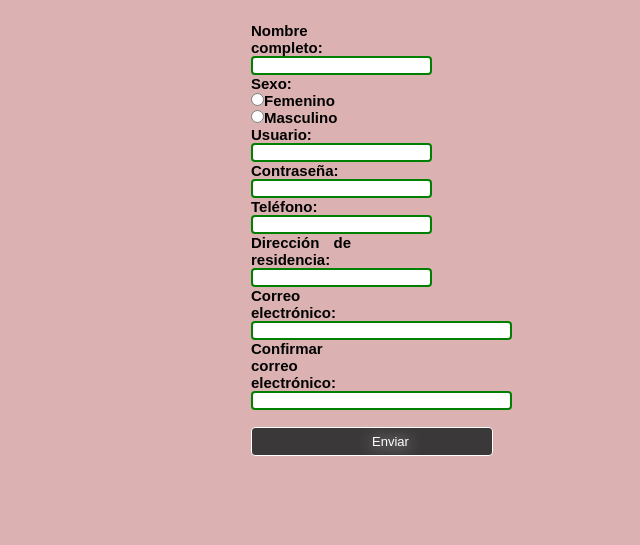
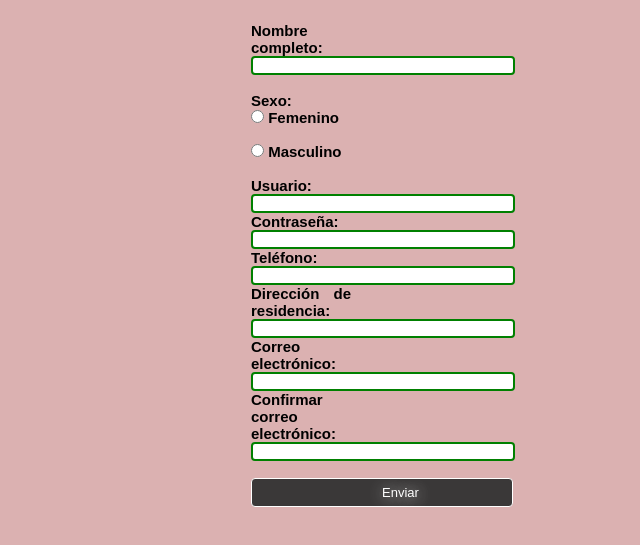
Before and after one commit to Grupo2Ciclo3MisionTic/ProyectoCiclo3MisionTic, a plain HTML site: page registro.html in a window 1280 px wide. Shown: the part 65-610 px from the top of the page, without its empty margins (339-979 px from the left). Drawn offline with Linux system fonts and the light colour scheme.

Commit message:
Se realiza mejora en el estilo del registro

```diff
--- a/css/estilos.css
+++ b/css/estilos.css
@@ -89,14 +89,26 @@
   input[type=text] {
     border: 2px solid green;
     border-radius: 4px;
+    padding : 0 10px;
+    margin  : 0;
+    width   : 240px;
+    background: #ffffff;
   }
   input[type=email] {
     border: 2px solid green;
     border-radius: 4px;
+    padding : 0 10px;
+    margin  : 0;
+    width   : 240px;
+    background: #ffffff;
   }
   input[type=password] {
     border: 2px solid green;
     border-radius: 4px;
+    padding : 0 10px;
+    margin  : 0;
+    width   : 240px;
+    background: #ffffff;
   }
   input[type=radio] {
     border: 2px solid green;
@@ -125,7 +137,7 @@
     font-family:sans-serif;
     font-size: 15px;
     text-align:justify;
-    /*justify-content:center;*/
+    justify-content:center;
   }
   #boton_registro{
   -webkit-border-radius: 4;
@@ -135,10 +147,11 @@
   font-family: sans-serif;
   color: #ffffff;
   font-size: 13px;
-  padding: 6px 120px;
+  padding: 6px 130px;
   background: #3a3838;
   border: solid #ffffff 1px;
   text-decoration: none;
   width: 100%;
   text-align:center;
+  margin-bottom: 30px;
   }
--- a/registro.html
+++ b/registro.html
@@ -12,12 +12,18 @@
         <section id="seccion">
 
           <div id="formRegistro">
-          <form action="registro.html" method="POST">
+          <form action="registro.html" method="post">
           Nombre completo:<br>
-          <input type="text" name="campoNombre" class="redondeado"><br>
+          <input type="text" name="campoNombre" class="redondeado"><br><br>
           Sexo: <br>
-          <input type="radio" name="botonSexo" value="1">Femenino<br>
-          <input type="radio" name="botonSexo" value="2">Masculino<br>
+          <label for="">
+          <input type="radio" name="botonSexo" value="1">
+          Femenino
+        </label><br><br>
+          <label for="">
+          <input type="radio" name="botonSexo" value="2">
+          Masculino
+        </label><br><br>
           Usuario: <input type="text" name="campoUsuario"><br>
           Contraseña:<input type="password" name="password"><br>
           Teléfono:<input  type="text" id="campoTel" name="txtTel" onblur="JavaScript:validar_telefono(campoTel.value);"> <br>
```
